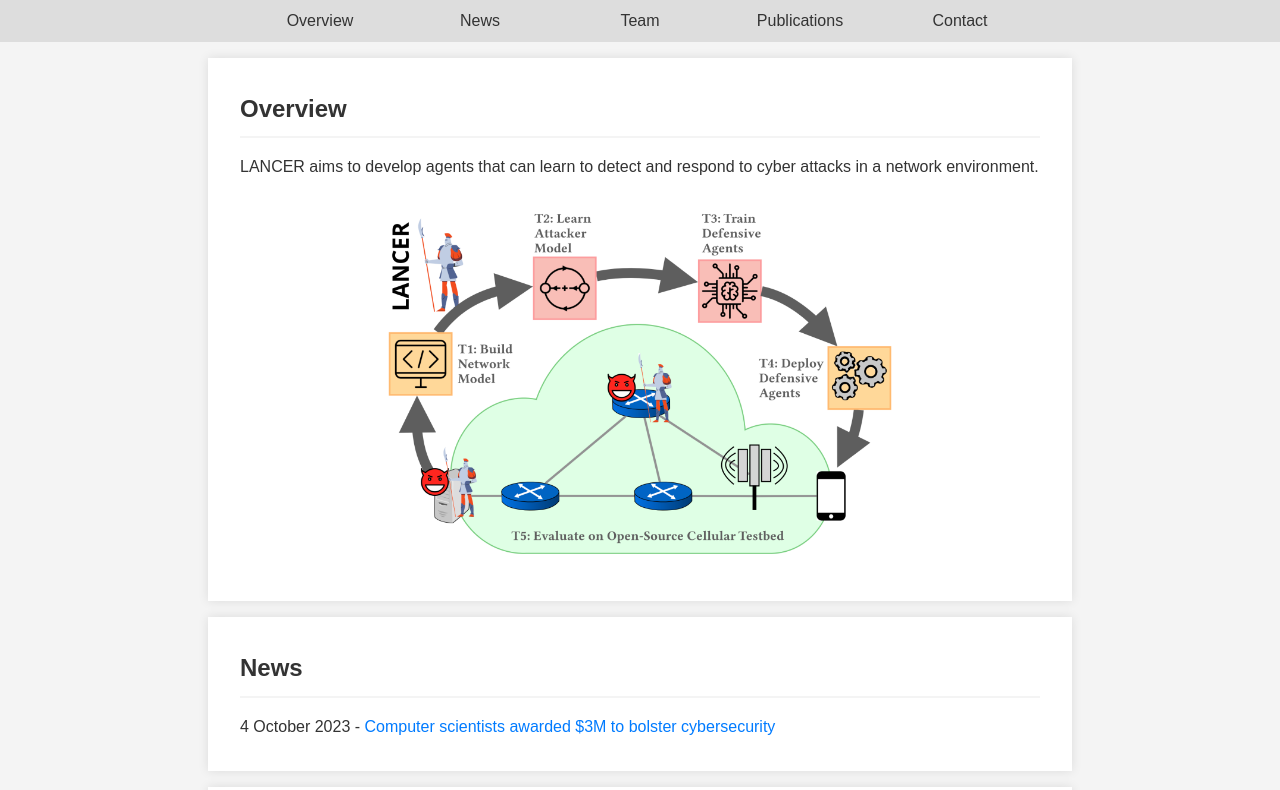
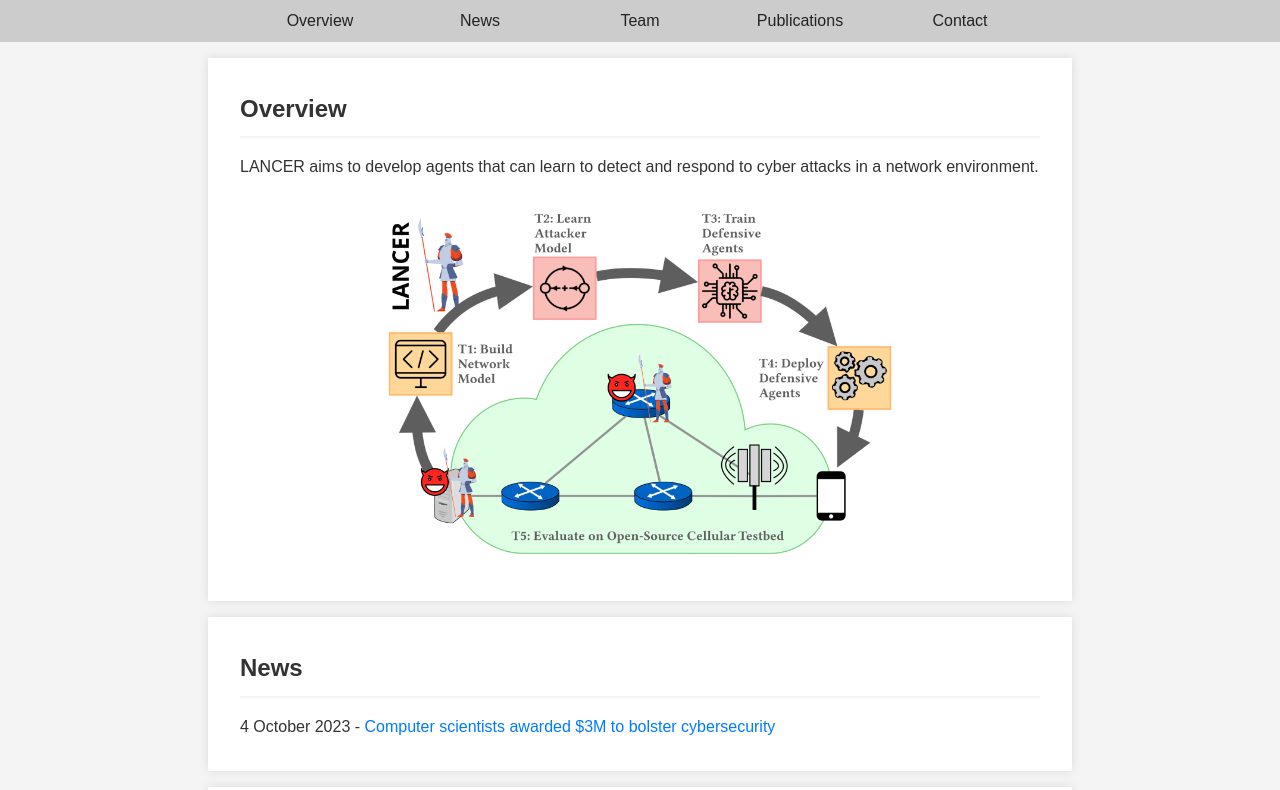
Before and after one commit to julesjacobs/lancer-website, a plain HTML site: page index.html in a window 1280 px wide. Shown: the part 212-1002 px from the top of the page. Drawn offline with Linux system fonts and the light colour scheme.

Commit message:
Update styles.css

```diff
--- a/styles.css
+++ b/styles.css
@@ -49,7 +49,7 @@ header p {
 nav,
 footer {
   /* background-color: #f4f4f4;  */
-  background-color: #ddd;
+  background-color: #ccc;
 }
 
 .nav-container {
@@ -73,13 +73,13 @@ nav ul li a {
   display: block;
   text-align: center;
   padding: 0.5rem 0;
-  color: #333; /* Dark text for contrast */
+  color: #222;
   text-decoration: none;
   transition: background-color 0.3s;
 }
 
 nav ul li a:hover {
-  background-color: #bbb; /* Slightly darker background for hover effect */
+  background-color: #bbb;
 }
 
 section {
```
